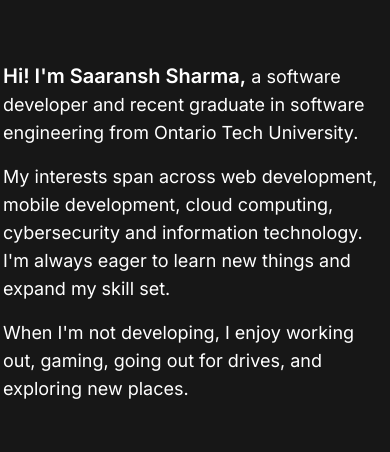
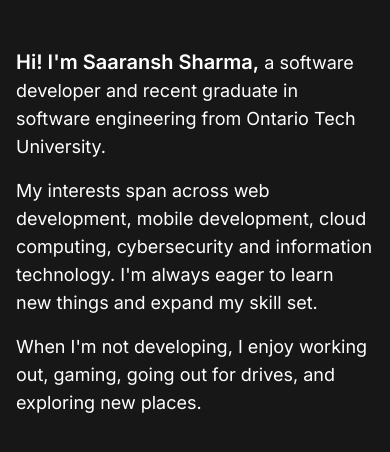
Before and after one commit to strato67/portfolio, a Next.js app: page / in a window 390 px wide. Shown: the part 1180-1632 px from the top of the page. Built offline with nearby package versions, Linux system fonts and the light colour scheme.

Commit message:
padding on about page

```diff
--- a/app/about.tsx
+++ b/app/about.tsx
@@ -10,7 +10,7 @@ export default function About() {
         id="about"
       >
         <motion.div
-          className=" text-3xl lg:text-4xl font-bold text-center"
+          className=" text-3xl md:text-4xl font-bold text-center"
           initial={{ opacity: 0.0, y: -40 }}
           whileInView={{ opacity: 1, y: 0 }}
           viewport={{ once: true }}
@@ -39,7 +39,7 @@ export default function About() {
             </span>
           </div>
           <motion.div
-            className="w-96 flex flex-col gap-4 text-lg font-normal "
+            className="md:w-96 flex flex-col gap-4 text-lg font-normal w-fit px-4 md:px-0"
             initial={{ opacity: 0.0, x: 40 }}
             whileInView={{ opacity: 1, x: 0 }}
             viewport={{ once: true }}
```
